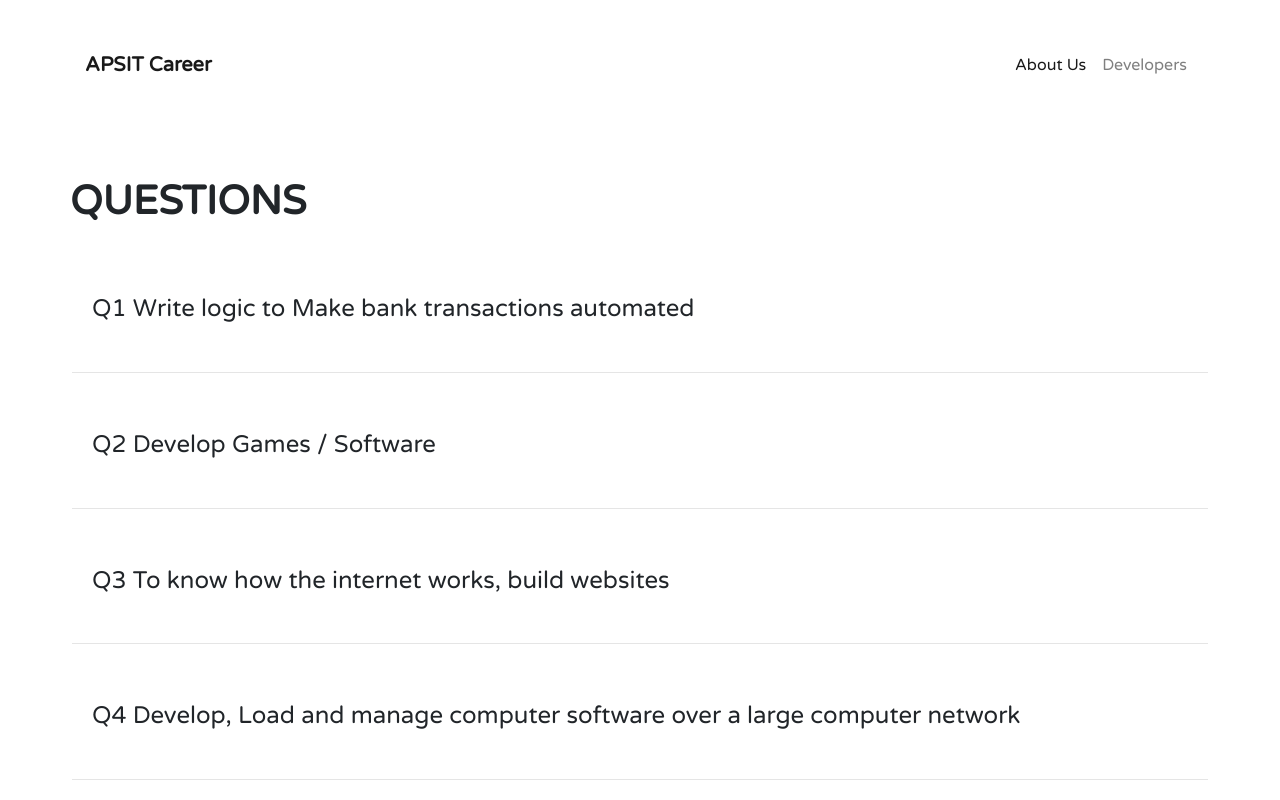
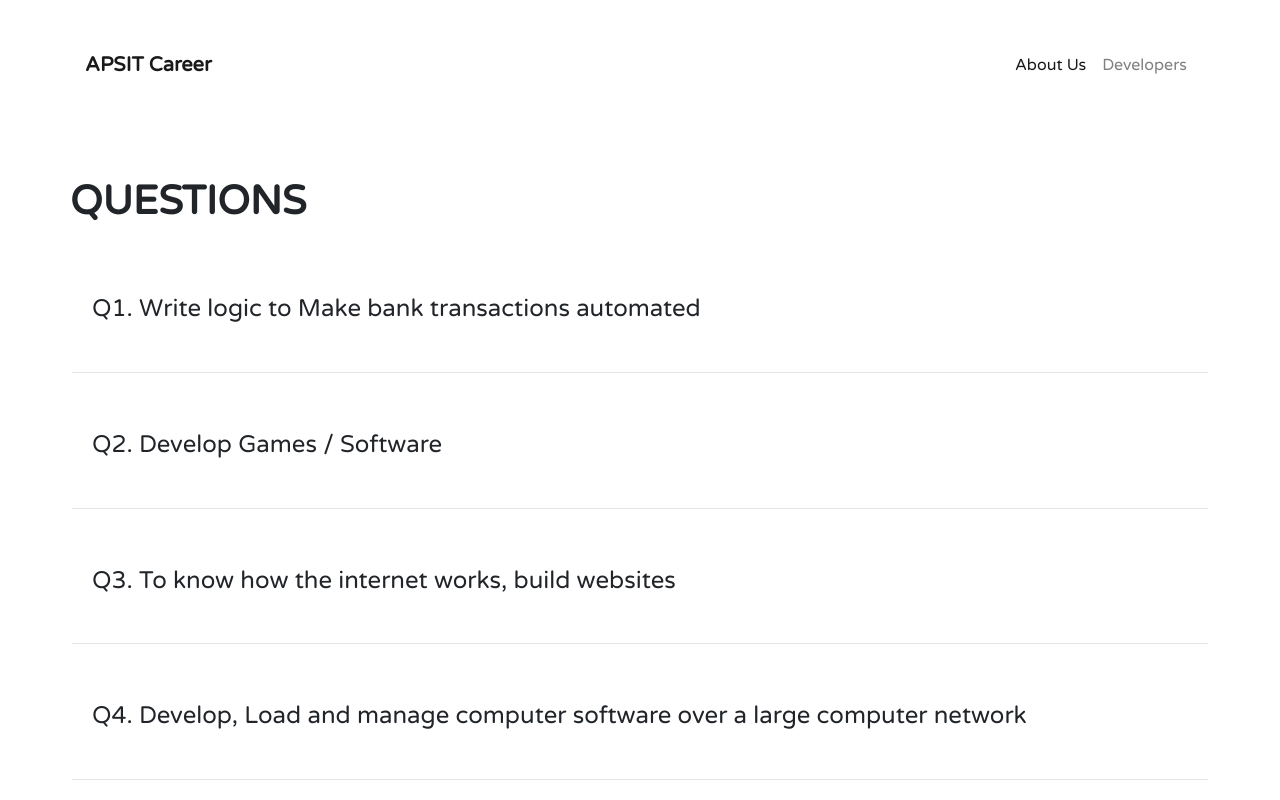
Before and after one commit to phyerwaal-dev/career, a React (Create React App) app: page /questions in a window 1280 px wide. Shown: the top 800 px of the page. Built offline with nearby package versions, Linux system fonts and the light colour scheme.

Commit message:
Website Redesigned

```diff
--- a/src/Components/Questions.js
+++ b/src/Components/Questions.js
@@ -82,7 +82,7 @@ class Questions extends React.Component {
                                     return (
                                         <div className="card">
                                             <MDBCardBody>
-                                                <MDBCardTitle>Q{index + 1} {question.question}</MDBCardTitle>
+                                                <MDBCardTitle>Q{index + 1}. {question.question}</MDBCardTitle>
                                             </MDBCardBody>
                                             <hr></hr>
                                         </div>
```
